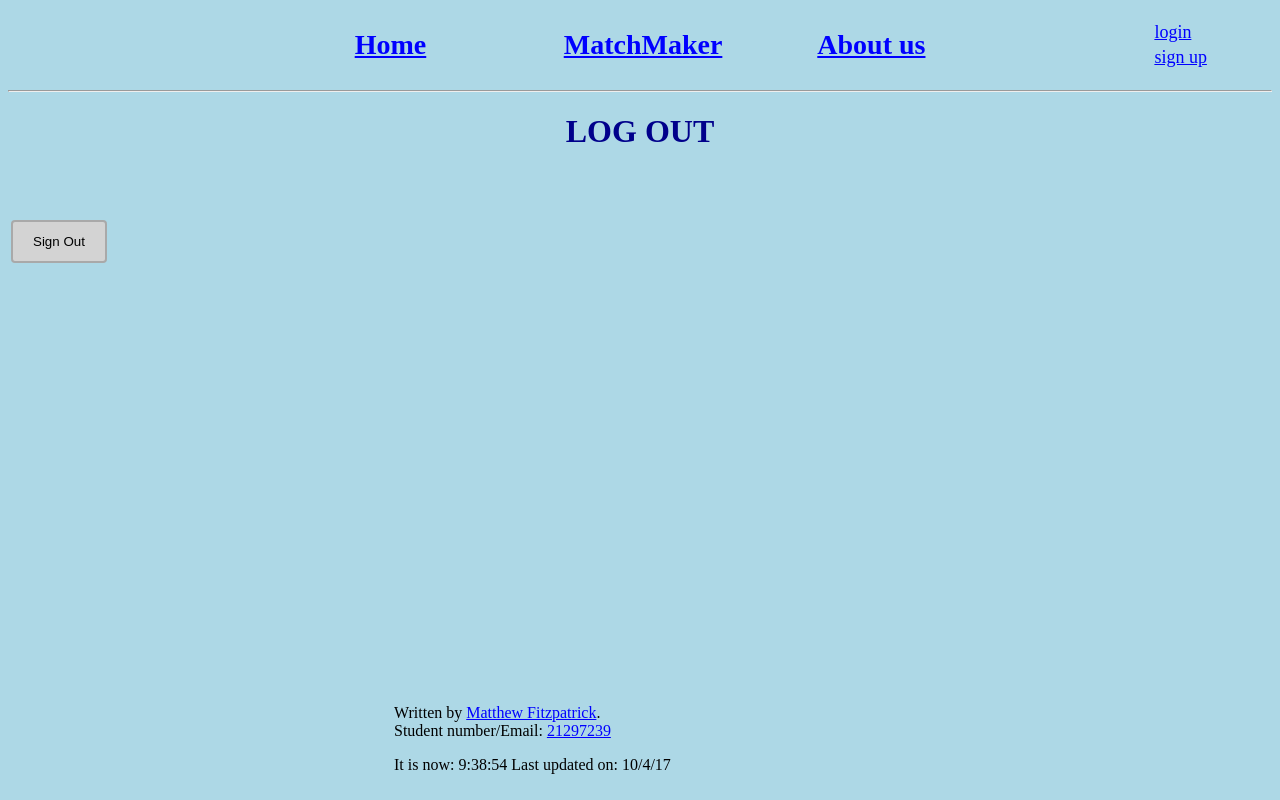
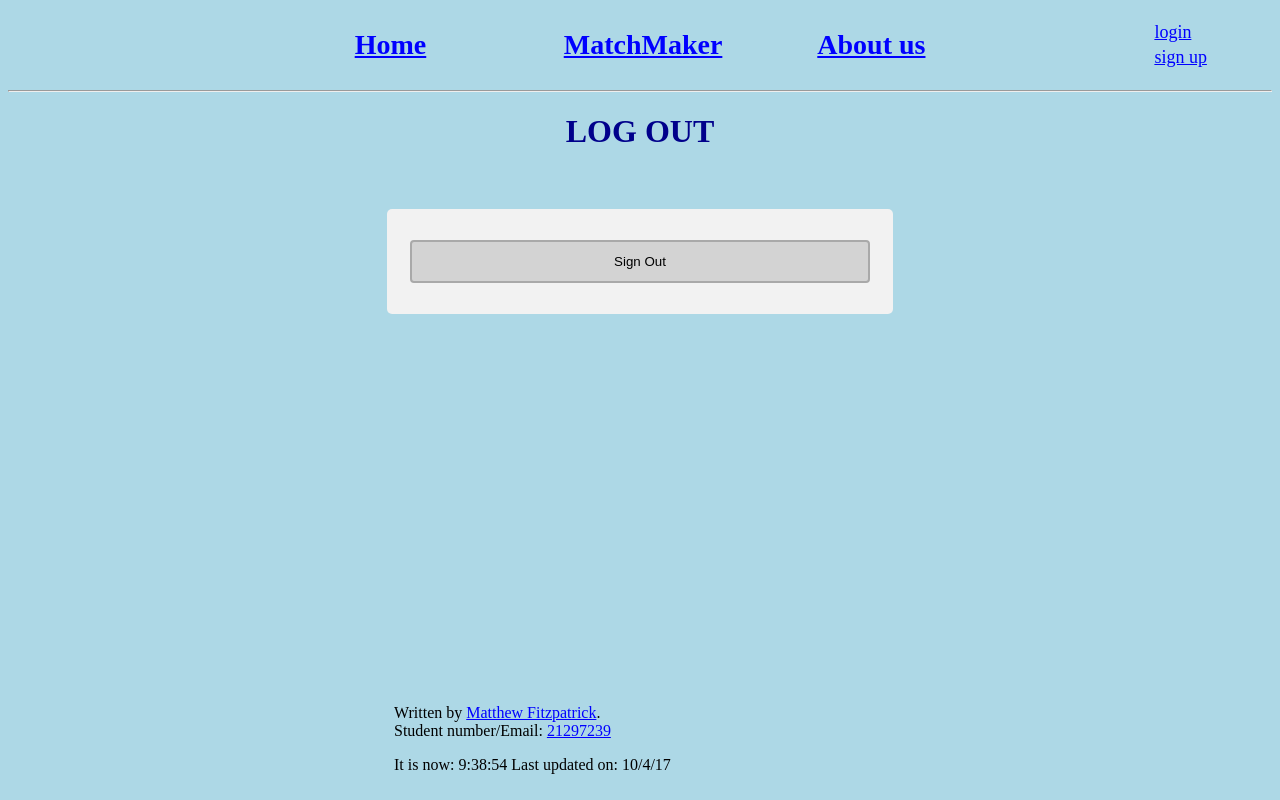
Before and after one commit to BjornBjornson/CITS3403, a website: page Front-end/Logout.html in a window 1280 px wide. Drawn offline with Linux system fonts and the light colour scheme.

Commit message:
fixed some display issues, removed a random 's' from the HTML

```diff
--- a/Front-end/Logout.html
+++ b/Front-end/Logout.html
@@ -46,7 +46,7 @@
 	<HR>
 	<h1> LOG OUT <br /> <br /></h1>
 
-	<table id="loginbox">
+	<table class='formBox'>
 		<tr>
 			<td>
 				<form method='post'><input class='submit' type='submit' id='generalButton' value='Sign Out'></form>
```
Also changed, not shown: Front-end/login.html (+1 -1 lines).
